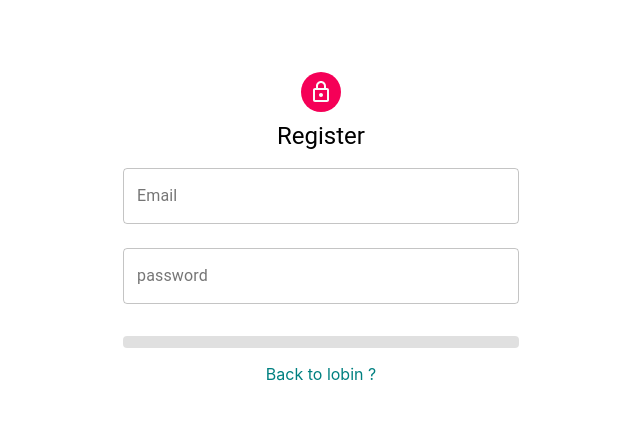
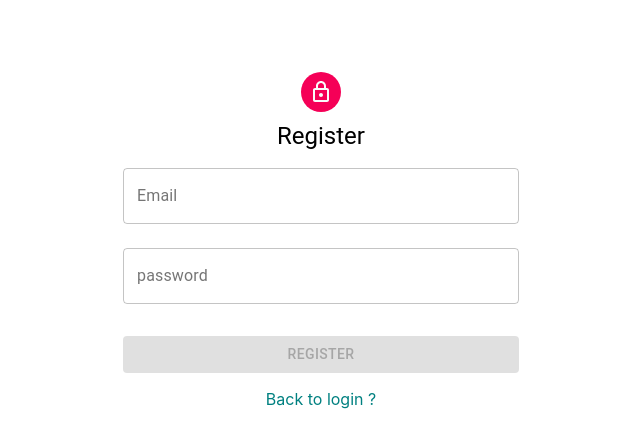
Before and after one commit to masutaro99/react_sns_front, a React (Create React App) app in the folder sns_react/: page / in a window 1280 px wide. Both pictures are taken after a click on the element "Create Account". Shown: the top 448 px of the page, without its empty margins (319-959 px from the left). Built offline with nearby package versions, Linux system fonts and the light colour scheme.

Commit message:
fix: フォームに文字が入力された時にsubmitボタンが表示されるようにした

```diff
--- a/sns_react/src/components/Login.js
+++ b/sns_react/src/components/Login.js
@@ -238,18 +238,21 @@ const Login = (props) => {
                 disabled
                 variant="contained"
                 color="primary"
-              ></Button>
+              >
+                Login
+              </Button>
             ) : (
               <Button
                 className={classes.submit}
                 type="submit"
                 fullWidth
-                disabled
                 variant="contained"
                 color="primary"
-              ></Button>
+              >
+                Login
+              </Button>
             )
-          ) : !state.credentialsLog.password || !state.credentialsLog.email ? (
+          ) : !state.credentialsReg.password || !state.credentialsReg.email ? (
             <Button
               className={classes.submit}
               type="submit"
@@ -257,19 +260,22 @@ const Login = (props) => {
               disabled
               variant="contained"
               color="primary"
-            ></Button>
+            >
+              Register
+            </Button>
           ) : (
             <Button
               className={classes.submit}
               type="submit"
               fullWidth
-              disabled
               variant="contained"
               color="primary"
-            ></Button>
+            >
+              Register
+            </Button>
           )}
           <span onClick={() => toggleView()} className={classes.span}>
-            {state.isLoginView ? "Create Account" : "Back to lobin ?"}
+            {state.isLoginView ? "Create Account" : "Back to login ?"}
           </span>
         </div>
       </form>
```
Also changed, not shown: 1 other file (tests, documents, lock files or other folders).
